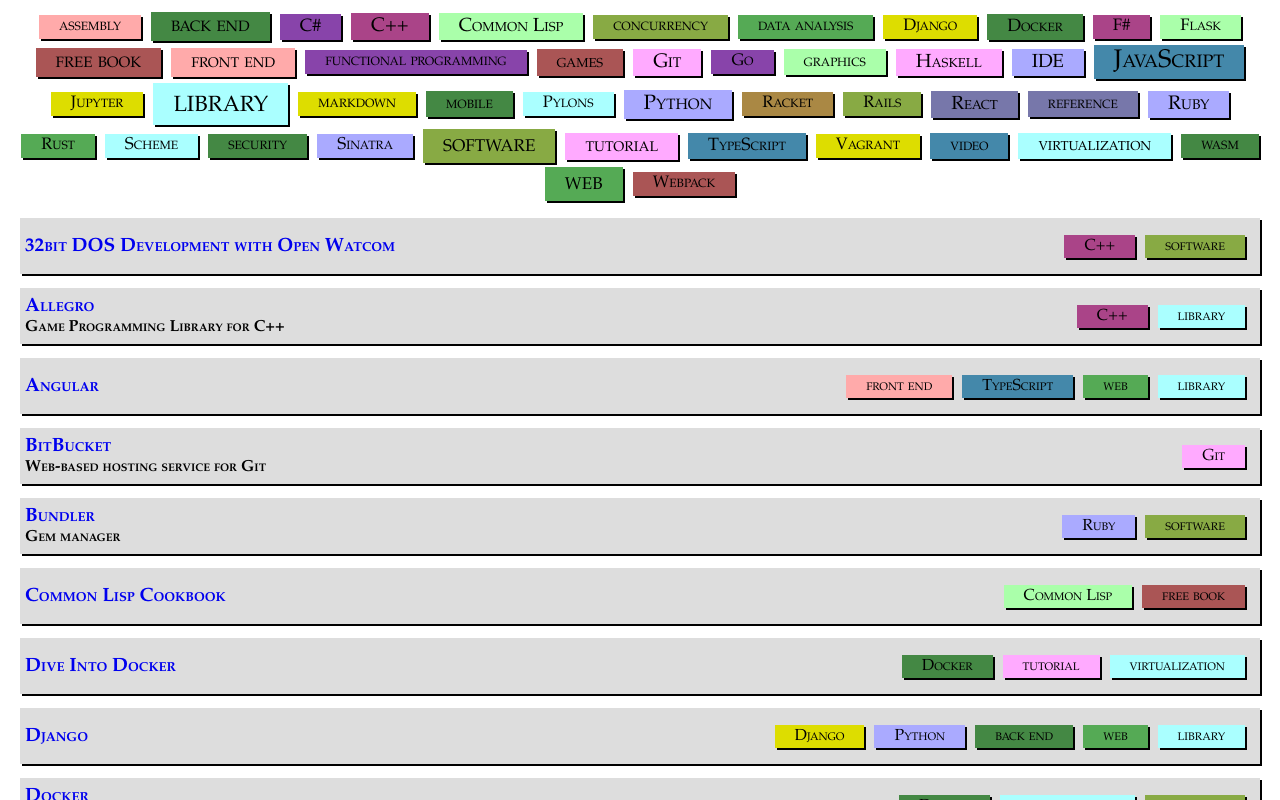
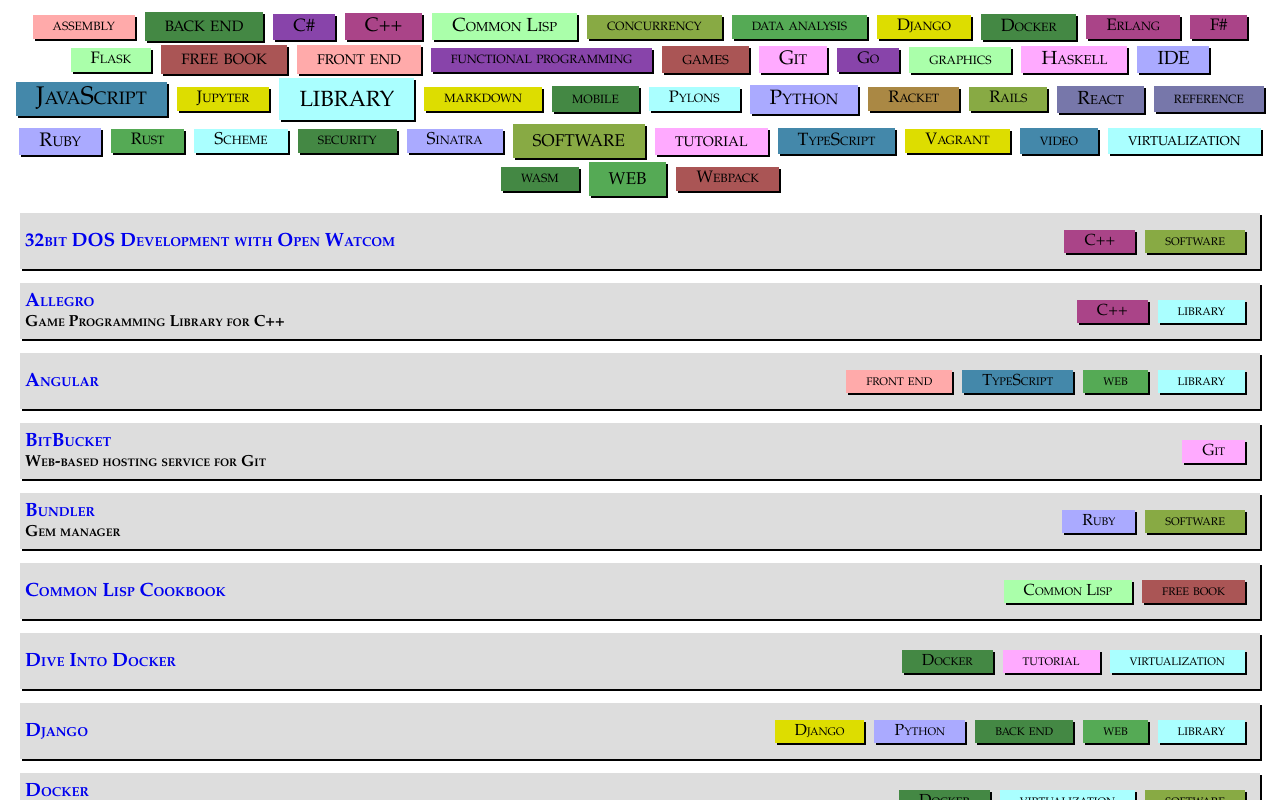
Before and after one commit to UCLeuvenLimburg/bookmarks, a React (Create React App) app: page / in a window 1280 px wide. Built offline with nearby package versions, Linux system fonts and the light colour scheme.

Commit message:
erlang bookmark

```diff
--- a/public/data.js
+++ b/public/data.js
@@ -411,5 +411,11 @@
             tags: ['tutorial', 'concurrency', 'C#'],
             description: `Tutorial on concurrency`,
         },
+        {
+            label: "Erlang",
+            url: "https://www.erlang.org/",
+            tags: ['Erlang', 'concurrency'],
+            description: `Programming language with built-in support for concurrency`,
+        },
     ].forEach(addBookmark);
 }
```
